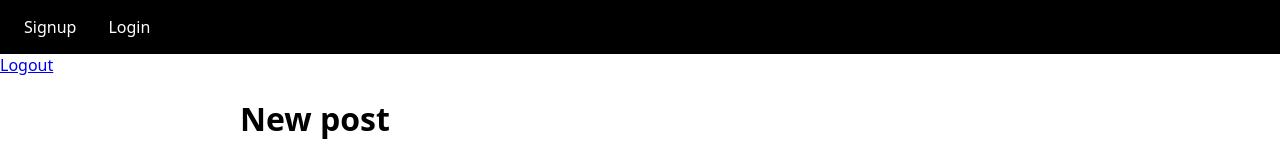
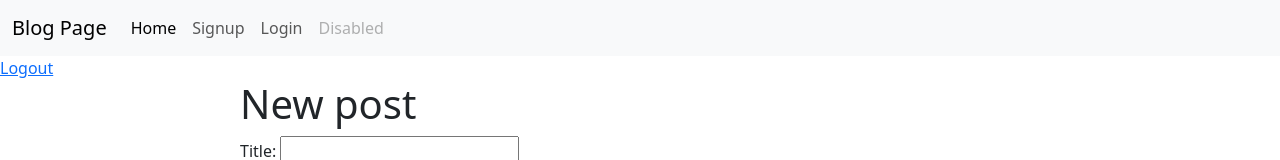
Before and after one commit to ImJustRob/blog-frontend, a React (Vite) app: page / in a window 1280 px wide. Shown: the top 160 px of the page. Built offline with nearby package versions, Linux system fonts and the light colour scheme; no server answers.

Commit message:
added bootstrap and navbar

```diff
--- a/package.json
+++ b/package.json
@@ -11,6 +11,7 @@
   },
   "dependencies": {
     "axios": "^1.7.7",
+    "bootstrap": "^5.3.3",
     "react": "^18.3.1",
     "react-dom": "^18.3.1",
     "react-router-dom": "^6.26.2"
--- a/src/Header.jsx
+++ b/src/Header.jsx
@@ -1,10 +1,30 @@
-import { Link } from "react-router-dom";
+// import { Link } from "react-router-dom";
 
 export function Header() {
     return (
-      <header>
-<Link to="/signup">Signup</Link>
-<Link to="/login">Login</Link>
-        </header>
+<nav className="navbar navbar-expand-lg bg-body-tertiary">
+  <div className="container-fluid">
+    <a className="navbar-brand" href="#">Blog Page</a>
+    <button className="navbar-toggler" type="button" data-bs-toggle="collapse" data-bs-target="#navbarNav" aria-controls="navbarNav" aria-expanded="false" aria-label="Toggle navigation">
+      <span className="navbar-toggler-icon"></span>
+    </button>
+    <div className="collapse navbar-collapse" id="navbarNav">
+      <ul className="navbar-nav">
+        <li className="nav-item">
+          <a className="nav-link active" aria-current="page" href="#">Home</a>
+        </li>
+        <li className="nav-item">
+          <a className="nav-link" href="/signup">Signup</a>
+        </li>
+        <li className="nav-item">
+          <a className="nav-link" href="/login">Login</a>
+        </li>
+        <li className="nav-item">
+          <a className="nav-link disabled" aria-disabled="true">Disabled</a>
+        </li>
+      </ul>
+    </div>
+  </div>
+</nav>
     )
   }
--- a/src/main.jsx
+++ b/src/main.jsx
@@ -2,6 +2,8 @@
 import { createRoot } from 'react-dom/client'
 import App from './App.jsx'
 import './index.css'
+import "bootstrap/dist/css/bootstrap.min.css";
+import "bootstrap/dist/js/bootstrap.bundle.min";
 
 createRoot(document.getElementById('root')).render(
   <StrictMode>
```
Also changed, not shown: 1 other file (tests, documents, lock files or other folders).
